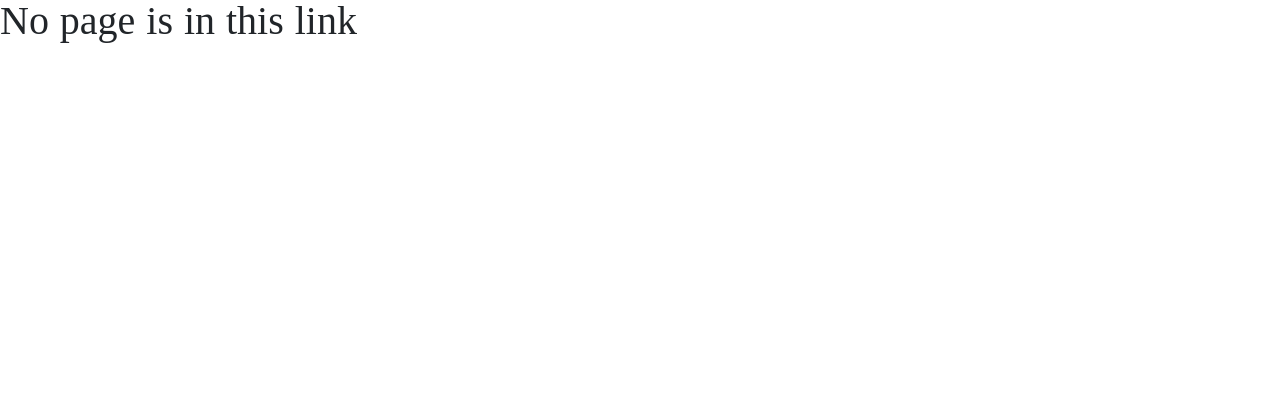
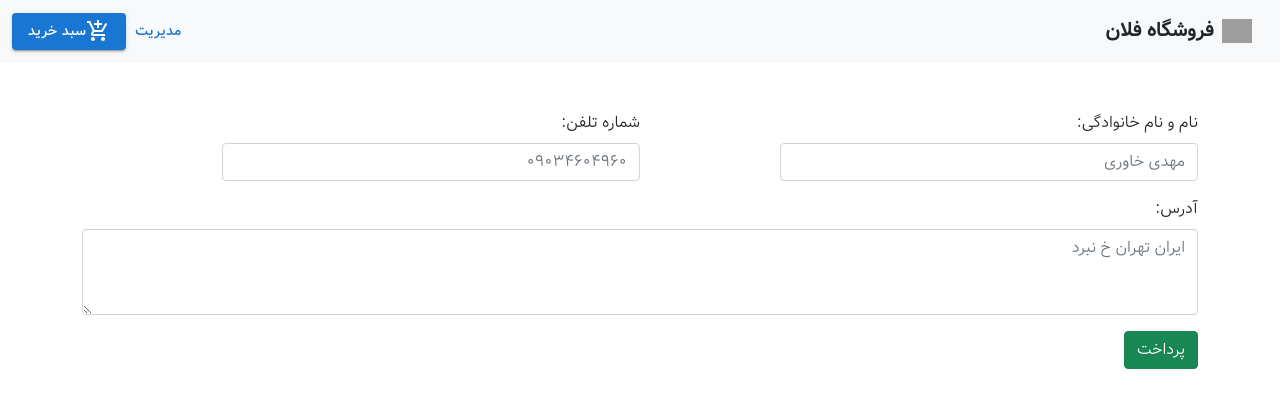
Before and after one commit to mkhavari01/online-shop-fullstack, a React (Create React App) app in the folder frontend/: page /order in a window 1280 px wide. Shown: the top 408 px of the page. Built offline with nearby package versions, Linux system fonts and the light colour scheme; grey boxes are pictures that could not be loaded.

Commit message:
add form order + connecting to backend

```diff
--- a/frontend/src/App.js
+++ b/frontend/src/App.js
@@ -10,6 +10,7 @@ import {
   Category,
   DetailProduct,
   Cart,
+  Order,
 } from "./pages";
 
 function App() {
@@ -20,6 +21,7 @@ function App() {
         <Route path="/category/:id" element={<Category />} />
         <Route path="/product/:id" element={<DetailProduct />} />
         <Route path="/cart" element={<Cart />} />
+        <Route path="/order" element={<Order />} />
         <Route path="admin" element={<Admin />}>
           <Route path="orders" element={<Orders />} />
           <Route path="entity" element={<Entity />} />
--- a/frontend/src/pages/index.js
+++ b/frontend/src/pages/index.js
@@ -1,3 +1,5 @@
+export { Order } from "./website/Order";
+
 export { Admin } from "./admin/Admin";
 export { Orders } from "./admin/Orders";
 export { Products } from "./admin/Products";
--- a/frontend/src/pages/website/Cart.js
+++ b/frontend/src/pages/website/Cart.js
@@ -39,7 +39,7 @@ const Cart = () => {
             bodyItems={["quantity", "price", "name"]}
           />
           <div className="d-flex flex-column-reverse flex-md-row justify-content-between mt-5 align-items-center">
-            <Link to="/cart">
+            <Link to="/order">
               <Button variant="contained" color="success">
                 <span className="vazir-medium">تکمیل خرید</span>
                 <PaymentIcon />
--- /dev/null
+++ b/frontend/src/pages/website/Order.js
@@ -0,0 +1,64 @@
+import { Layout } from "layout/Layout";
+import { useRef } from "react";
+const Order = () => {
+  const refEl = useRef();
+
+  function saveHandler() {
+    localStorage.setItem(
+      "cartInfo",
+      JSON.stringify(Object.fromEntries(new FormData(refEl.current).entries()))
+    );
+    window.location.href = `${process.env.REACT_APP_BACKEND_URL}/payment`;
+  }
+
+  return (
+    <>
+      <Layout />
+      <form className="container mt-5 dir" action="/rr" ref={refEl}>
+        <div className="mb-3 d-flex">
+          <div className="w-50">
+            <label htmlFor="name" className="form-label">
+              نام و نام خانوادگی:
+            </label>
+            <input
+              type="text"
+              className="form-control w-75"
+              id="name"
+              placeholder="مهدی خاوری"
+              name="name"
+            />
+          </div>
+          <div className="w-50">
+            <label htmlFor="name" className="form-label ">
+              شماره تلفن:
+            </label>
+            <input
+              type="number"
+              className="form-control w-75"
+              id="name"
+              placeholder="09034604960"
+              name="phone"
+            />
+          </div>
+        </div>
+        <div className="mb-3">
+          <label htmlFor="address" className="form-label">
+            آدرس:
+          </label>
+          <textarea
+            name="address"
+            className="form-control"
+            id="address"
+            rows="3"
+            placeholder="ایران تهران خ نبرد"
+          ></textarea>
+        </div>
+        <button onClick={saveHandler} type="button" className="btn btn-success">
+          پرداخت
+        </button>
+      </form>
+    </>
+  );
+};
+
+export { Order };
```
